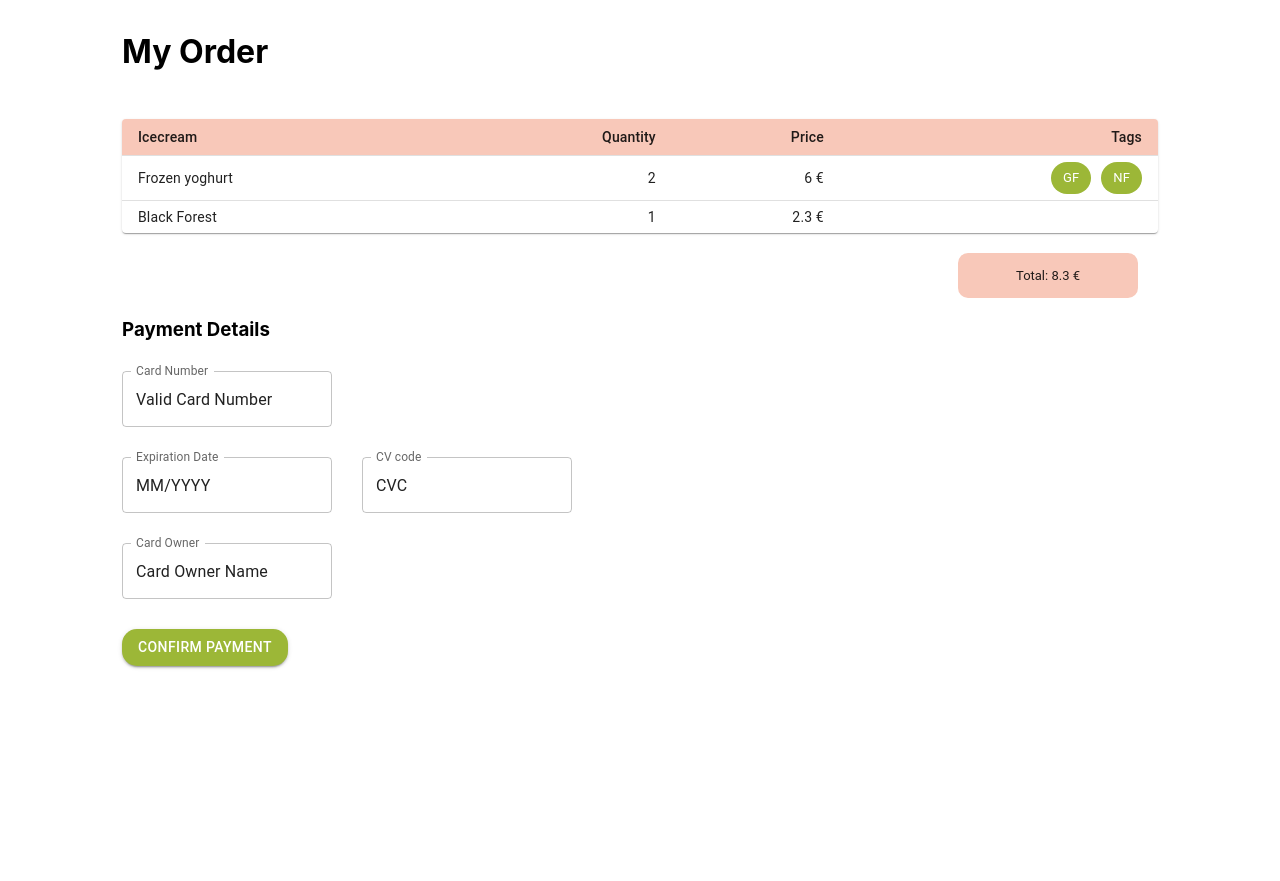
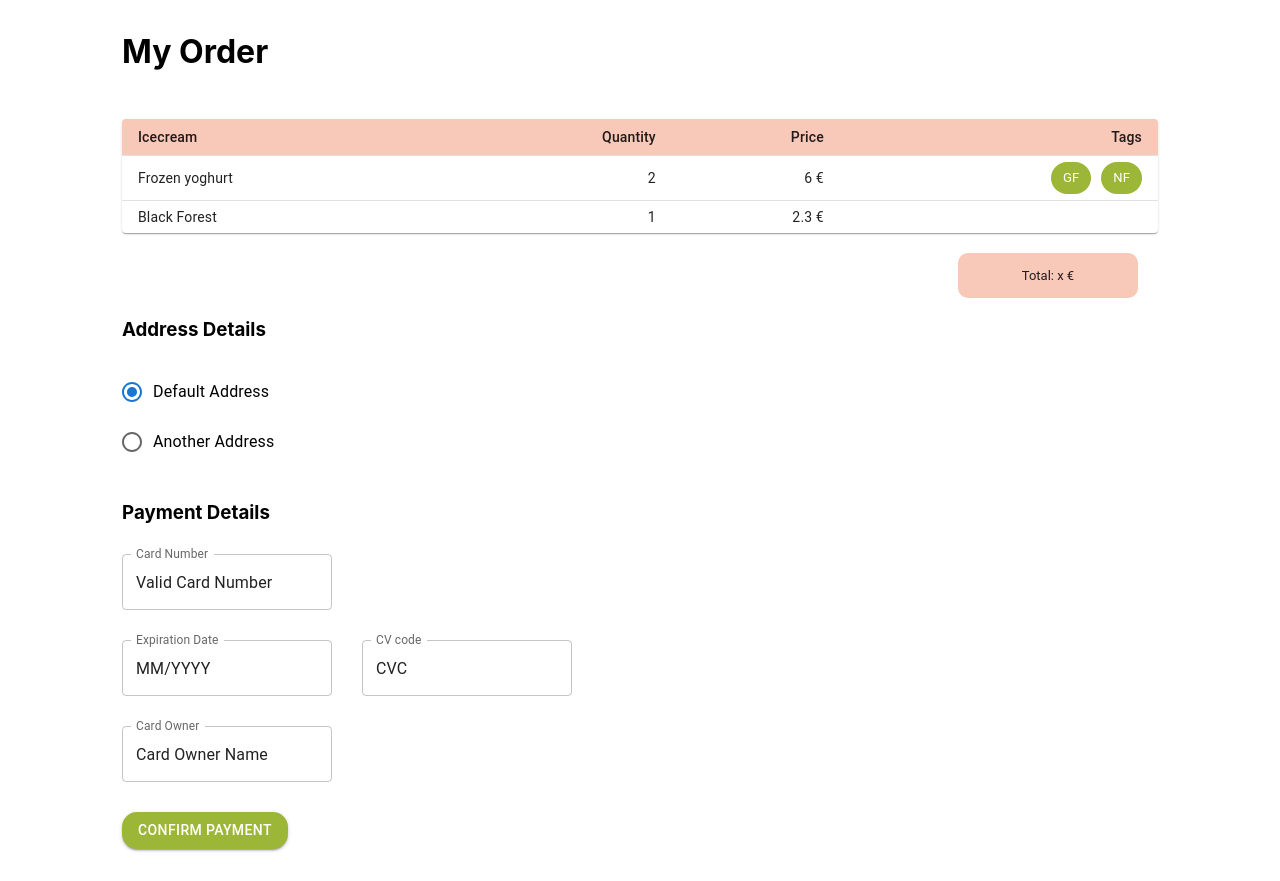
Before and after one commit to Pedro-Lopes-Frisson/tqs-delivery-p1g2, a React (Create React App) app in the folder projFrostini/frontend/frostini-pwa-app/: page /purchase in a window 1280 px wide. Before the commit the page ends 800 px from the top, so only its background shows below. Built offline with nearby package versions, Linux system fonts and the light colour scheme.

Commit message:
TQS-61 added address part of purchase

```diff
--- a/projFrostini/frontend/frostini-pwa-app/src/App.js
+++ b/projFrostini/frontend/frostini-pwa-app/src/App.js
@@ -17,8 +17,8 @@ function App() {
         <Route path="/login" element={<LoginPage />} />
         <Route path="/register" element={<RegisterPage />} />
         <Route path="/" element={<HomePage />} />
-        <Route path="/menu" element={<MenuPage />} />
-        <Route path="/menu/:filter" element={<OrderPage />} />
+        <Route path="/menu" element={<OrderPage />} />
+        {/* <Route path="/menu/:filter" element={<OrderPage />} /> */}
         <Route path="/purchase" element={<PurchasePage />} />
         {/* <Route path="/purchase" element={<PurchasePage />} /> */}
       </Routes>
--- a/projFrostini/frontend/frostini-pwa-app/src/pages/OrderPage.css
+++ b/projFrostini/frontend/frostini-pwa-app/src/pages/OrderPage.css
@@ -64,3 +64,14 @@
 
 .order-page .products .product .product-actions .product-price {
 }
+
+.product-title-tags {
+  display: flex;
+  align-items: center;
+  justify-content: space-between;
+}
+
+.product-title-tags .tags {
+  display: flex;
+  gap: 10px;
+}
--- a/projFrostini/frontend/frostini-pwa-app/src/pages/OrderPage.js
+++ b/projFrostini/frontend/frostini-pwa-app/src/pages/OrderPage.js
@@ -3,6 +3,7 @@ import QuantityPicker from "../components/QuantityPicker";
 import Button from "@mui/material/Button";
 import { useNavigate } from "react-router-dom";
 import useLocalStorage from "../hooks/use-local-storage";
+import { Chip } from "@mui/material";
 
 const data = [
   {
@@ -12,7 +13,7 @@ const data = [
       "Coconut Milk, Cashew Milk, Vanilla, Sea Salt, Almonds, Cacao Nibs,Chia Seeds, Dairy-free Chocolate Chips, Raw Cane Sugar",
     price: "$4,5",
     img: "https://cdn.shopify.com/s/files/1/0375/0867/7769/products/AlmondBrittleFudge02_c6058f23-8c91-41b5-b1a7-8b93705b5a67_1024x1024@2x.jpg?v=1631857159",
-    tags: [],
+    tags: ["GF", "NF"],
   },
   {
     id: "2",
@@ -74,7 +75,14 @@ function OrderPage() {
             <div key={id} className="product">
               <img src={img} />
               <div className="product-info">
-                <p className="product-title">{title}</p>
+                <div className="product-title-tags">
+                  <p className="product-title">{title}</p>
+                  <div className="tags">
+                    {tags.map((tag, i) => (
+                      <Chip label={tag} className="tags-chip" />
+                    ))}
+                  </div>
+                </div>
                 <p className="product-description">{description}</p>
                 <div className="product-actions">
                   <span className="product-price">{price}</span>
--- a/projFrostini/frontend/frostini-pwa-app/src/pages/PurchasePage.css
+++ b/projFrostini/frontend/frostini-pwa-app/src/pages/PurchasePage.css
@@ -2,50 +2,67 @@
   margin-bottom: 48px;
 }
 
-.order-table-header {
+.purchase-page .order-table-header {
   background-color: #f8c8b9;
 }
 
-.tags {
+.purchase-page .tags {
   display: flex;
   justify-content: end;
   gap: 10px;
 }
 
-.tags .tags-chip {
+.purchase-page .tags .tags-chip {
   background-color: #9cb737;
   color: white;
 }
 
-.total-price {
+.purchase-page .total-price {
   text-align: end;
   margin: 20px;
 }
 
-.total-price .total-price-chip {
+.purchase-page .total-price .total-price-chip {
   width: 180px;
   height: 45px;
   border-radius: 10px;
   background-color: #f8c8b9;
 }
 
-.payment-details h3 {
+.purchase-page .address-details {
   margin-bottom: 30px;
 }
 
-.card-info {
+.purchase-page .address-details h3 {
+  margin-bottom: 30px;
+}
+
+.purchase-page .address-details .alternative-address {
+  display: flex;
+  min-height: 58px;
+}
+
+.purchase-page .address-details .alternative-address #outlined-basic {
+  width: 460px;
+}
+
+.purchase-page .payment-details h3 {
+  margin-bottom: 30px;
+}
+
+.purchase-page .payment-details .card-info {
   display: flex;
   flex-direction: column;
   align-items: flex-start;
   gap: 30px;
 }
 
-.card-info .sensitive-fields {
+.purchase-page .payment-details .card-info .sensitive-fields {
   display: flex;
   gap: 30px;
 }
 
-.payment-btn.MuiButton-root {
+.purchase-page .payment-btn.MuiButton-root {
   margin-top: 30px;
   background-color: #9cb737;
   border-radius: 15px;
--- a/projFrostini/frontend/frostini-pwa-app/src/pages/PurchasePage.js
+++ b/projFrostini/frontend/frostini-pwa-app/src/pages/PurchasePage.js
@@ -7,18 +7,31 @@ import TableContainer from "@mui/material/TableContainer";
 import TableHead from "@mui/material/TableHead";
 import TableRow from "@mui/material/TableRow";
 import Paper from "@mui/material/Paper";
-import { Button, Chip, TextField } from "@mui/material";
+import {
+  Button,
+  Chip,
+  TextField,
+  RadioGroup,
+  Radio,
+  FormControl,
+  FormControlLabel,
+} from "@mui/material";
 
-function createData(icecream, quantity, price, tags) {
-  return { icecream, quantity, price, tags };
-}
-
-const rows = [
-  createData("Frozen yoghurt", 2, 6.0, ["GF", "NF"]),
-  createData("Black Forest", 1, 2.3, []),
+const json = [
+  { icecream: "Frozen yoghurt", quantity: 2, price: 6.0, tags: ["GF", "NF"] },
+  { icecream: "Black Forest", quantity: 1, price: 2.3, tags: [] },
 ];
 
+// function getTotal() {
+//   var total = 0;
+
+//   json.map((row) => (total += row.price));
+
+//   return total;
+// }
+
 function PurchasePage() {
+  const [newAddress, setNewAddress] = React.useState(false);
   // const [order, setOrder] = useLocalStorage("order", []);
 
   return (
@@ -35,7 +48,7 @@ function PurchasePage() {
             </TableRow>
           </TableHead>
           <TableBody>
-            {rows.map((row) => (
+            {json.map((row) => (
               <TableRow
                 key={row.name}
                 sx={{ "&:last-child td, &:last-child th": { border: 0 } }}
@@ -47,8 +60,8 @@ function PurchasePage() {
                 <TableCell align="right">{row.price} €</TableCell>
                 <TableCell align="right">
                   <div className="tags">
-                    {row.tags.map((data, key) => (
-                      <Chip label={data} className="tags-chip" />
+                    {row.tags.map((tag, key) => (
+                      <Chip label={tag} className="tags-chip" />
                     ))}
                   </div>
                 </TableCell>
@@ -58,7 +71,38 @@ function PurchasePage() {
         </Table>
       </TableContainer>
       <div className="total-price">
-        <Chip label="Total: 8.3 €" className="total-price-chip" />
+        {/* TODO: get sum of product prices */}
+        <Chip label="Total: x €" className="total-price-chip" />
+      </div>
+      <div className="address-details">
+        <h3>Address Details</h3>
+        <FormControl>
+          <RadioGroup
+            aria-labelledby="demo-radio-buttons-group-label"
+            defaultValue="default-address"
+            name="radio-buttons-group"
+          >
+            <FormControlLabel
+              value="default-address"
+              control={<Radio />}
+              label="Default Address"
+              onClick={() => setNewAddress(false)}
+            />
+            <div className="alternative-address">
+              <FormControlLabel
+                value="another-address"
+                control={<Radio />}
+                onClick={() => setNewAddress(true)}
+                label="Another Address"
+              />
+              <div>
+                {newAddress ? (
+                  <TextField id="outlined-basic" variant="outlined" />
+                ) : null}
+              </div>
+            </div>
+          </RadioGroup>
+        </FormControl>
       </div>
       <div className="payment-details">
         <h3>Payment Details</h3>
```
